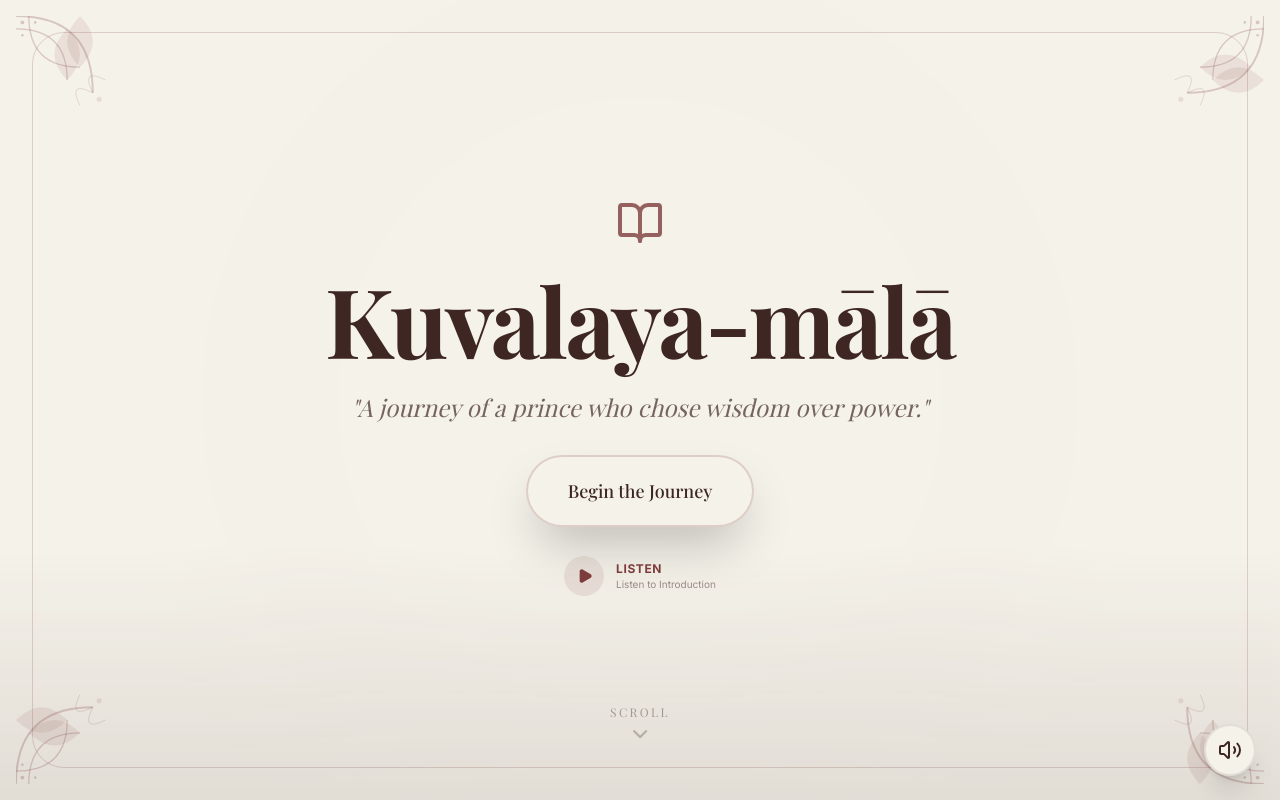
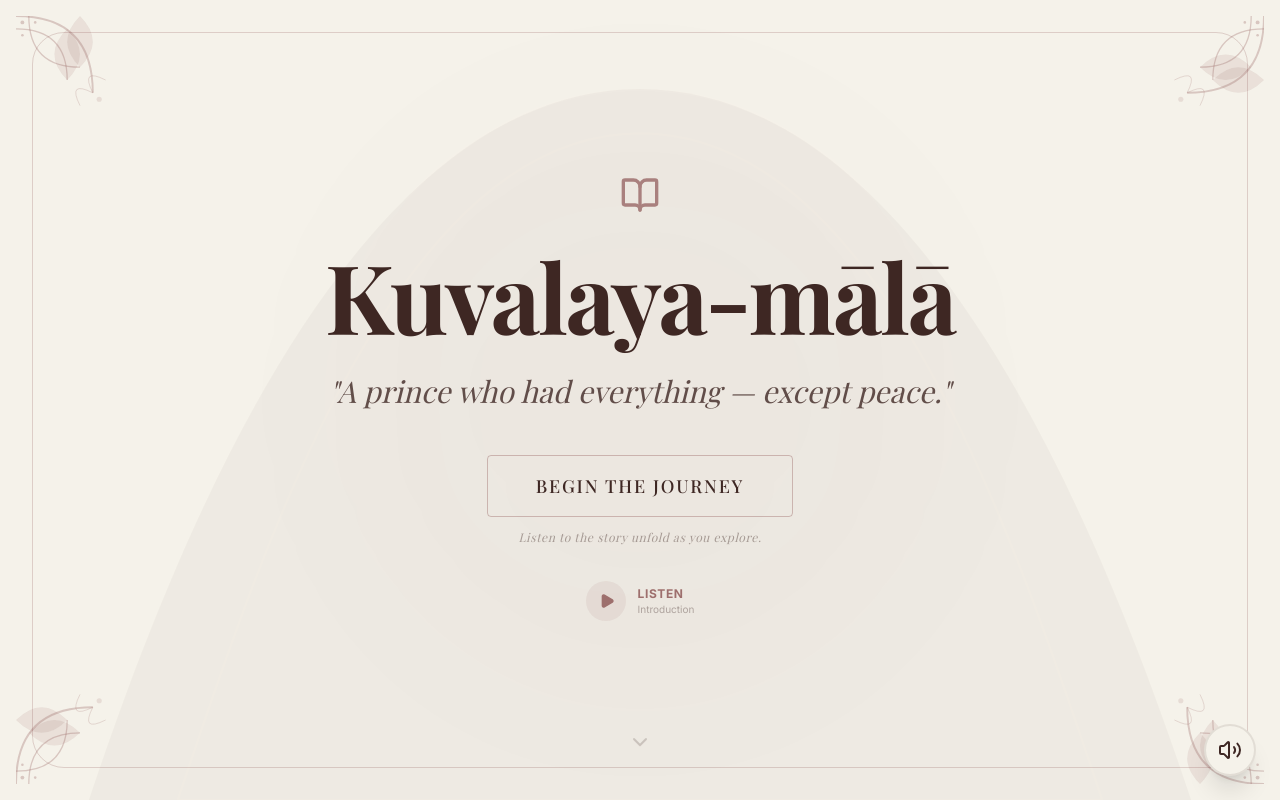
Before and after one commit to AdityaHirekar/kuvalyamala, a Next.js app: page / in a window 1280 px wide. Shown: the top 800 px of the page. Built offline with nearby package versions, Linux system fonts and the light colour scheme; a web font is replaced by a local one.

Commit message:
Cinematic Hero section upgrade: ambient light, subtle animations, and new copy

```diff
--- a/src/app/layout.tsx
+++ b/src/app/layout.tsx
@@ -16,7 +16,7 @@ const inter = Inter({
 });
 
 export const metadata: Metadata = {
-  title: "Kuvalaya-mālā: Story Meets IKS",
+  title: "Kuvalaya-mālā: Story of a Crown without Peace",
   description: "An interactive journey through the 8th-century Jain text by Uddyotana Sūri.",
 };
 
--- a/src/components/sections/Hero.tsx
+++ b/src/components/sections/Hero.tsx
@@ -13,57 +13,108 @@ export default function Hero() {
     };
 
     return (
-        <Section className="min-h-screen flex flex-col justify-center items-center text-center relative overflow-hidden">
-            {/* Background Decor - Temple Silhouette Hint */}
-            <div className="absolute inset-0 pointer-events-none opacity-10">
-                <div className="absolute bottom-0 left-0 right-0 h-64 bg-gradient-to-t from-ink to-transparent" />
-                <div className="absolute top-1/2 left-1/2 -translate-x-1/2 -translate-y-1/2 w-[800px] h-[800px] rounded-full border-[50px] border-maroon/20 blur-3xl" />
+        <Section className="min-h-screen flex flex-col justify-center items-center text-center relative overflow-hidden bg-paper">
+            {/* Ambient Background Light */}
+            <div className="absolute inset-0 pointer-events-none overflow-hidden">
+                <motion.div
+                    animate={{ opacity: [0.3, 0.5, 0.3], scale: [1, 1.1, 1] }}
+                    transition={{ duration: 8, repeat: Infinity, ease: "easeInOut" }}
+                    className="absolute top-1/2 left-1/2 -translate-x-1/2 -translate-y-1/2 w-[600px] h-[600px] bg-maroon/5 rounded-full blur-[100px]"
+                />
             </div>
 
-            <motion.div
-                initial={{ opacity: 0, scale: 0.95 }}
-                animate={{ opacity: 1, scale: 1 }}
-                transition={{ duration: 1, ease: "easeOut" }}
-                className="z-10 max-w-4xl relative flex flex-col items-center"
-            >
+            {/* Background Decor - Palace Arch Silhouette */}
+            <div className="absolute inset-0 pointer-events-none opacity-[0.03]">
+                <svg className="w-full h-full" viewBox="0 0 1440 900" preserveAspectRatio="xMidYMid slice">
+                    <path
+                        d="M720 100 C 400 100, 200 600, 100 900 H 1340 C 1240 600, 1040 100, 720 100 Z"
+                        fill="currentColor"
+                        className="text-ink"
+                    />
+                    <path
+                        d="M720 150 C 450 150, 300 600, 200 900 H 1240 C 1140 600, 990 150, 720 150 Z"
+                        fill="none"
+                        stroke="currentColor"
+                        strokeWidth="2"
+                        className="text-maroon"
+                    />
+                </svg>
+            </div>
+
+            <div className="z-10 max-w-4xl relative flex flex-col items-center px-6">
+
+                {/* Icon Entrance */}
+                <motion.div
+                    initial={{ opacity: 0, y: 30 }}
+                    animate={{ opacity: 1, y: 0 }}
+                    transition={{ duration: 1, ease: "easeOut" }}
+                    className="flex justify-center mb-8"
+                >
+                    <BookOpen className="w-10 h-10 text-maroon opacity-60" />
+                </motion.div>
+
+                {/* Title Entrance */}
+                <motion.h1
+                    initial={{ opacity: 0, y: 20, filter: "blur(10px)" }}
+                    animate={{ opacity: 1, y: 0, filter: "blur(0px)" }}
+                    transition={{ duration: 1.2, delay: 0.3, ease: "easeOut" }}
+                    className="text-5xl md:text-7xl lg:text-8xl font-serif font-bold text-ink mb-6 tracking-tight leading-none"
+                >
+                    Kuvalaya-mālā
+                </motion.h1>
+
+                {/* Subtitle Entrance - The Hook */}
+                <motion.div
+                    initial={{ opacity: 0 }}
+                    animate={{ opacity: 1 }}
+                    transition={{ duration: 1.5, delay: 1 }}
+                >
+                    <p className="text-xl md:text-3xl text-ink/80 max-w-2xl mx-auto mb-10 font-serif italic leading-relaxed">
+                        "A prince who had everything — except peace."
+                    </p>
+
+                    {/* Alternative Options (Commented for reference):
+                        "When power failed to quiet the heart."
+                        "From palace to path: a story of awakening."
+                    */}
+                </motion.div>
+
+                {/* Actions Entrance */}
                 <motion.div
                     initial={{ opacity: 0, y: 20 }}
                     animate={{ opacity: 1, y: 0 }}
-                    transition={{ delay: 0.5 }}
-                    className="flex justify-center mb-6"
+                    transition={{ duration: 0.8, delay: 1.8 }}
+                    className="flex flex-col items-center gap-8"
                 >
-                    <BookOpen className="w-12 h-12 text-maroon opacity-80" />
-                </motion.div>
-
-                <h1 className="text-5xl md:text-7xl lg:text-8xl font-serif font-bold text-ink mb-6 tracking-tight leading-none">
-                    Kuvalaya-mālā
-                </h1>
-                <p className="text-xl md:text-2xl text-ink/70 max-w-2xl mx-auto mb-8 font-serif italic">
-                    "A journey of a prince who chose wisdom over power."
-                </p>
-
-                <div className="flex flex-col items-center gap-6">
-                    <motion.div
-                        whileHover={{ scale: 1.05 }}
-                        whileTap={{ scale: 0.95 }}
-                    >
-                        <Button onClick={scrollToContent} size="lg" className="shadow-2xl border-2 border-maroon/20 bg-paper text-ink hover:bg-maroon hover:text-white hover:border-maroon transition-all duration-500 font-serif px-10 py-5 text-lg">
+                    <div className="flex flex-col items-center gap-3">
+                        <Button
+                            onClick={scrollToContent}
+                            size="lg"
+                            className="bg-transparent border border-maroon/30 text-ink hover:bg-maroon hover:text-white hover:border-maroon transition-all duration-700 font-serif px-12 py-4 text-lg rounded-sm tracking-widest uppercase"
+                        >
                             Begin the Journey
                         </Button>
-                    </motion.div>
+                        <span className="text-xs font-serif text-ink/40 tracking-wider italic">
+                            Listen to the story unfold as you explore.
+                        </span>
+                    </div>
 
-                    <AudioButton track="/audio/Introduction.mp3" label="Listen to Introduction" className="bg-transparent border-maroon/0 hover:bg-maroon/5 pl-4" />
-                </div>
-            </motion.div>
+                    <AudioButton
+                        track="/audio/Introduction.mp3"
+                        label="Introduction"
+                        className="bg-transparent border-none hover:bg-maroon/5 pl-4 opacity-70 hover:opacity-100 transition-opacity"
+                    />
+                </motion.div>
+            </div>
 
+            {/* Scroll Indicator */}
             <motion.div
                 initial={{ opacity: 0 }}
                 animate={{ opacity: 1 }}
-                transition={{ delay: 1.5, duration: 1 }}
-                className="absolute bottom-12 left-1/2 -translate-x-1/2"
+                transition={{ delay: 3, duration: 2 }}
+                className="absolute bottom-10 left-1/2 -translate-x-1/2"
             >
-                <span className="text-xs font-serif text-ink/40 tracking-[0.2em] uppercase mb-2 block">Scroll</span>
-                <ChevronDown className="w-6 h-6 text-ink/30 animate-bounce mx-auto" />
+                <ChevronDown className="w-6 h-6 text-ink/20 animate-bounce mx-auto" />
             </motion.div>
         </Section>
     );
```
